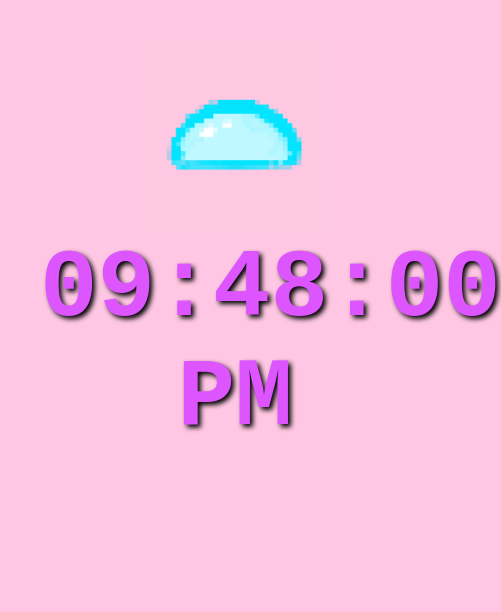
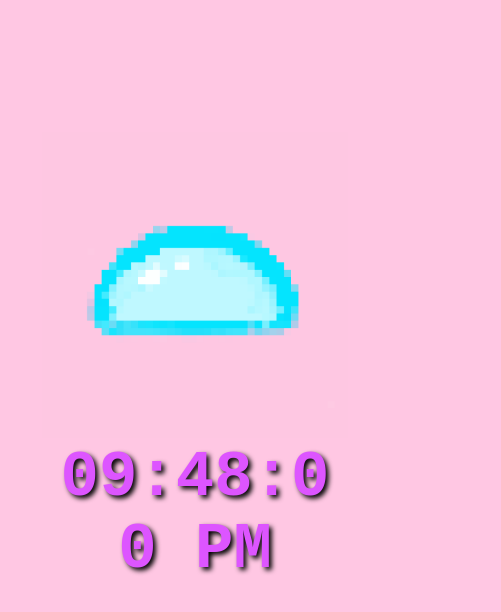
Before and after one commit to sophieelissachoi/jellyfish-clock, a React (Vite) app in the folder jellyfish-clock/: page / in a window 390 px wide. Shown: the top 612 px of the page, 501 px wide, since content can reach past the window. Built offline with nearby package versions, Linux system fonts and the light colour scheme.

Commit message:
ios and flexbox

```diff
--- /dev/null
+++ b/jellyfish-clock/capacitor.config.json
@@ -0,0 +1,6 @@
+{
+  "appId": "com.jellyfishclock.app",
+  "appName": "jellyfish-clock",
+  "webDir": "dist",
+  "bundledWebRuntime": false
+}
--- a/jellyfish-clock/package.json
+++ b/jellyfish-clock/package.json
@@ -13,6 +13,9 @@
     "deploy": "gh-pages -d dist"
   },
   "dependencies": {
+    "@capacitor/cli": "^7.3.0",
+    "@capacitor/core": "^7.3.0",
+    "@capacitor/ios": "^7.3.0",
     "gh-pages": "^6.3.0",
     "react": "^19.1.0",
     "react-dom": "^19.1.0"
--- a/jellyfish-clock/src/App.jsx
+++ b/jellyfish-clock/src/App.jsx
@@ -8,7 +8,7 @@ import jellyfish from "./assets/jellyfish.GIF"
 function App() {
 
   return (
-    <div>
+    <div className = "flex">
       <div id = "jellyfish">
         <img src = {jellyfish} alt = "JellyFish"/>
       </div>
--- a/jellyfish-clock/src/Components/DigitalClock.jsx
+++ b/jellyfish-clock/src/Components/DigitalClock.jsx
@@ -12,6 +12,7 @@ function DigitalClock() {
 
         return () => {
             clearInterval (intervalId)
+            console.log("App mounted");
         }
     }, []);
 
--- a/jellyfish-clock/src/index.css
+++ b/jellyfish-clock/src/index.css
@@ -1,33 +1,55 @@
-/*@import "tailwindcss";*/
-@font-face {
-  font-family: myFirstFont;
-  src: url();
-}
-
 * {
-  left: 0;
-  right: 0;
-  text-align: center;
   top: 50%;
-  width: 100%;
+  max-width: 100%;
+  overflow-x: hidden;
 }
 
 body {
   background-color: #ffc7e3;
+  margin: 0;
+  padding: 0;
+}
+
+.flex {
+  display: flex;
+  flex-wrap: wrap;
+  align-items: center;
+  justify-content: center;
+  white-space: normal;
+  text-align: center;
+  flex-direction: column;
+  height: 75vh;
 }
 
 #jellyfish{
-  margin-left: 25%;
-  width: 50%;
-  height: 50%;
-  display: flex;
-  align-items: center
+  width: 100%;
+  max-width: 400px;
+  height: auto;
+  margin: 0 auto;
+  flex-shrink: 0;
+  display: block;
 }
 
 .clock {
   color: rgb(221, 85, 255);
+  text-align: center;
   font-size: 6rem;
   font-weight: bold;
   font-family: monospace;
   text-shadow: 3px 3px 5px black;
+  word-wrap: break-word;
+  overflow-wrap: break-word;
+  white-space: normal;
 }
+
+@media (max-width: 768px) {
+  .flex {
+    flex-direction: column;
+    padding: 10px;
+    flex-wrap: wrap;
+  }
+
+  .clock {
+    font-size: 4rem;
+  }
+}
--- a/jellyfish-clock/vite.config.js
+++ b/jellyfish-clock/vite.config.js
@@ -5,5 +5,5 @@ import tailwindcss from '@tailwindcss/vite'
 // https://vite.dev/config/
 export default defineConfig({
   plugins: [react(), tailwindcss()],
-  base: '/jellyfish-clock'
+  base: './'
 })
```
Also changed, not shown: 22 other files (tests, documents, lock files or other folders).
